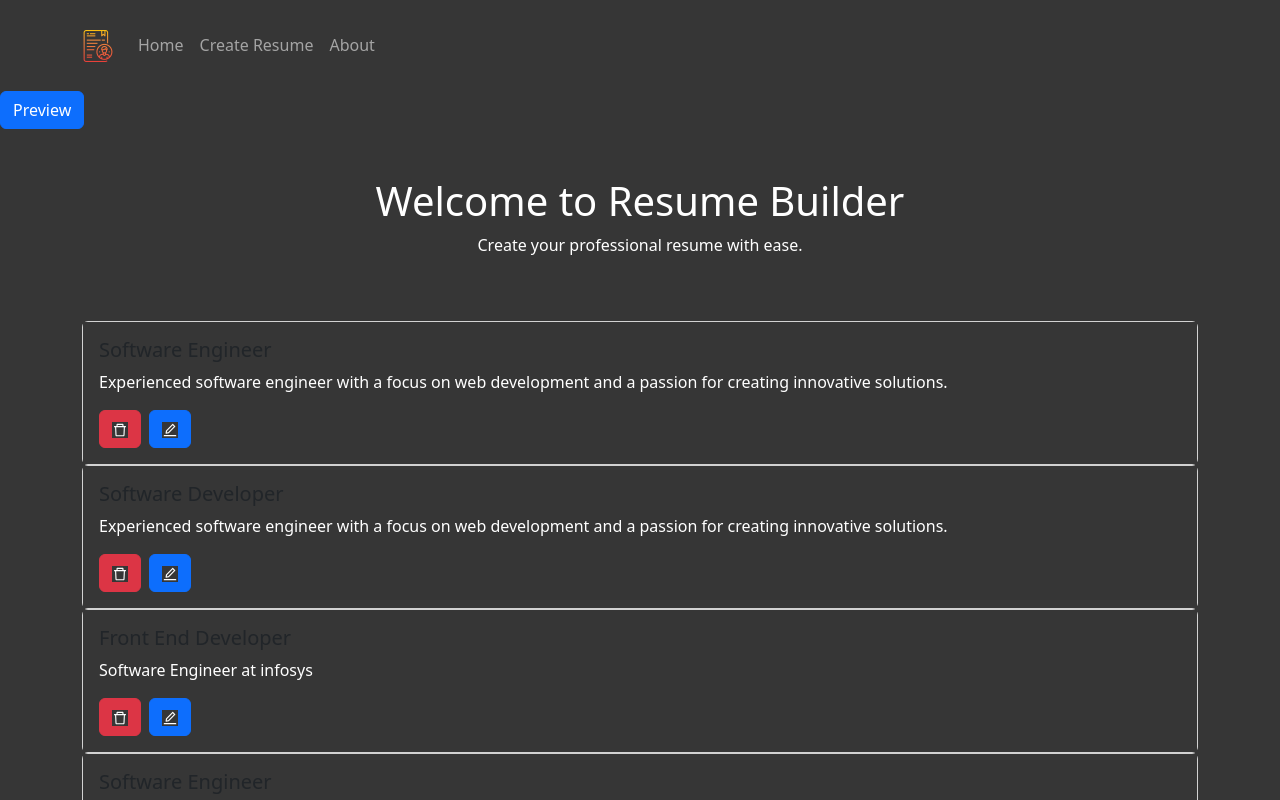
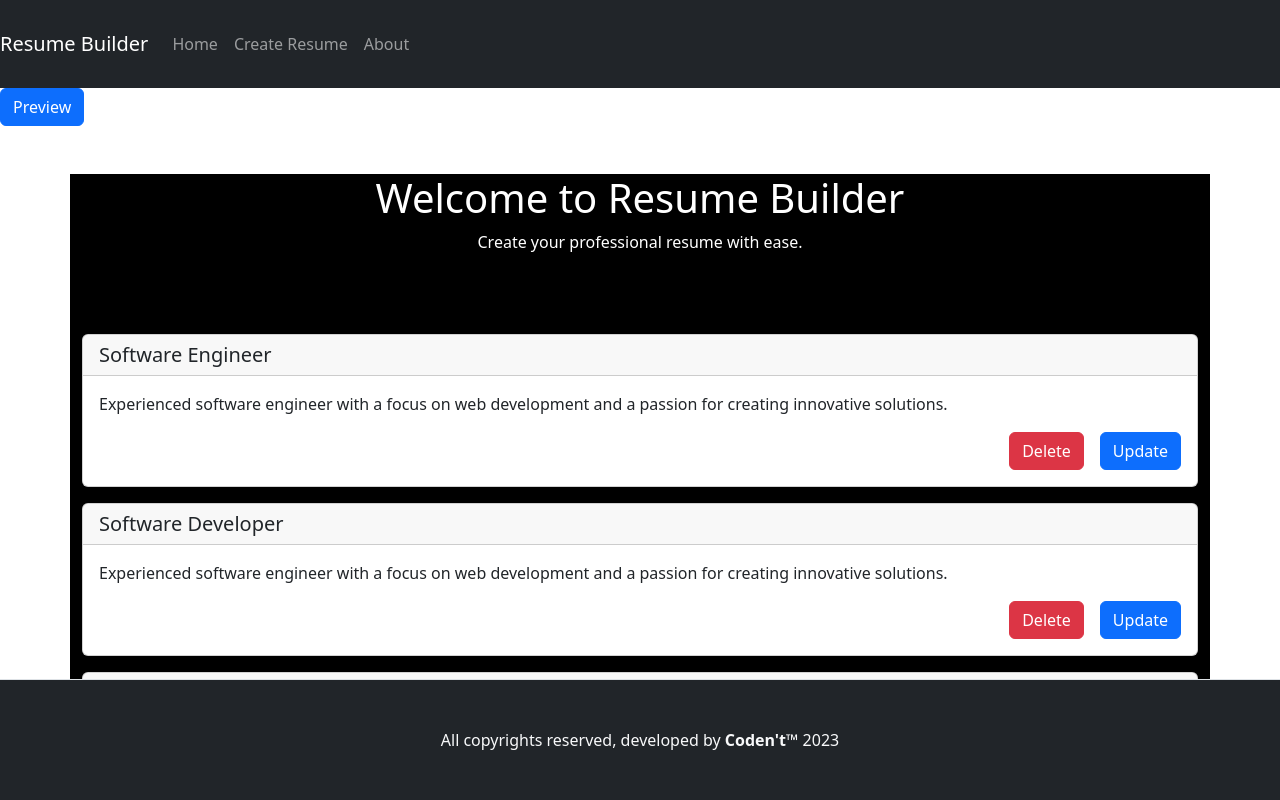
Before and after one commit to omidhokate2002/codent-resume-builder, a React (Create React App) app: page / in a window 1280 px wide. Shown: the top 800 px of the page. Built offline with nearby package versions, Linux system fonts and the light colour scheme; data requests are answered from the project's data file.

Commit message:
Revert "some layout changes including footer, resumecard, globalstyle"
This reverts commit b27910f626e26a2b27403281e9524c22434aaff2.

```diff
--- a/public/index.html
+++ b/public/index.html
@@ -2,7 +2,7 @@
 <html lang="en">
   <head>
     <meta charset="utf-8" />
-    <link rel="icon" href="logo192.png" />
+    <link rel="icon" href="%PUBLIC_URL%/favicon.ico" />
     <meta name="viewport" content="width=device-width, initial-scale=1" />
     <meta name="theme-color" content="#000000" />
     <meta
--- a/src/apps/home/resume-card.jsx
+++ b/src/apps/home/resume-card.jsx
@@ -2,7 +2,6 @@ import { useNavigate } from "react-router-dom";
 import { useResumeContext } from "../../context/resume-context";
 import { useResumeSpecificContext } from "../../context";
 import { useEffect, useState } from "react";
-import { AiOutlineDelete, AiOutlineEdit } from 'react-icons/ai';
 
 export const ResumeCard = () => {
   const { resumeData, isLoading, fetchData } = useResumeContext();
@@ -54,41 +53,25 @@ export const ResumeCard = () => {
         <>
           {resumeData.map((resume) => {
             return (
-              <div >
-                {isLoading ? (
-                  <div className="text-center">
-                    <div className="spinner-border" role="status">
-                      <span className="visually-hidden">Loading...</span>
-                    </div>
-                  </div>
-                ) : (
-                  <>
-                    {resumeData.map((resume) => (
-                      <div key={resume.id}>
-                        <div className="card">
+              <div className="card mt-3" key={resume.id}>
+                <h5 className="card-header">{resume.profile.title}</h5>
                 <div className="card-body">
-                            <h5 className="card-title">{resume.profile.title}</h5>
                   <p className="card-text">{resume.profile.summary}</p>
-                            <div>
+                  <div className="d-flex justify-content-end gap-3">
                     <button
-                                className="btn btn-danger me-2"
+                      className="btn btn-danger mr-2"
                       onClick={() => handleDelete(resume.id)}
                     >
-                                <AiOutlineDelete />
+                      Delete
                     </button>
                     <button
                       className="btn btn-primary"
                       onClick={() => handleUpdate(resume?.id)}
                     >
-                                <AiOutlineEdit />
+                      Update
                     </button>
                   </div>
                 </div>
-                        </div>
-                      </div>
-                    ))}
-                  </>
-                )}
               </div>
             );
           })}
--- a/src/assets/styles/globalStyles.css
+++ b/src/assets/styles/globalStyles.css
@@ -2,6 +2,4 @@
   margin: 0;
   padding: 0;
   box-sizing: border-box;
-  background-color: #363636;
-  color: white;
 }
--- a/src/layout/footer.jsx
+++ b/src/layout/footer.jsx
@@ -1,9 +1,9 @@
 export const Footer = () => {
   return (
-    <div className="container-fluid border-top mt-3 text-center bg-dark text-light py-3"
-    style={{ bottom: 0, width: "100%" }}>
+    <div className="container-fluid border-top mt-3 text-center bg-dark text-light py-5"
+    style={{ position: "absolute", bottom: 0, width: "100%" }}>
       <p className="m-0">
-        All copyrights reserved, developed by  <a href="">Coden't&#8482;</a>2023
+        All copyrights reserved, developed by <b>Coden't&#8482; </b>2023
       </p>
     </div>
   );
--- a/src/layout/navigation.jsx
+++ b/src/layout/navigation.jsx
@@ -34,10 +34,9 @@ export const Navigation = () => {
   };
 
   return (
-    <nav className="navbar navbar-expand-lg navbar-dark py-4">
-      <div className="container">
+    <nav className="navbar navbar-expand-lg navbar-dark bg-dark py-4">
       <Link className="navbar-brand" to="/">
-          <img src="logo192.png" alt="Resume Builder Icon" width="32" height="32" />
+        Resume Builder
       </Link>
       <button
         className="navbar-toggler"
@@ -51,7 +50,7 @@ export const Navigation = () => {
         <span className="navbar-toggler-icon"></span>
       </button>
       <div className="collapse navbar-collapse" id="navbarNav">
-          <ul className="navbar-nav ml-auto">
+        <ul className="navbar-nav">
           <li className="nav-item">
             <Link className="nav-link" to="/">
               Home
@@ -69,7 +68,6 @@ export const Navigation = () => {
           </li>
         </ul>
       </div>
-      </div>
     </nav>
   );
 };
--- a/src/pages/home.jsx
+++ b/src/pages/home.jsx
@@ -15,7 +15,7 @@ const HomePage = () => {
         Preview{" "}
       </button>
       <div
-        className="container mt-5"  style={{ backgroundColor: "#363636" }}>
+        className="container mt-5"  style={{ backgroundColor: "black", color: "white" }}>
         <div className="row justify-content-center align-items-center">
           <div className="text-center">
             <h1>Welcome to Resume Builder</h1>
```
Also changed, not shown: public/logo192.png. Lines whose indentation alone changed are shown as unchanged.
